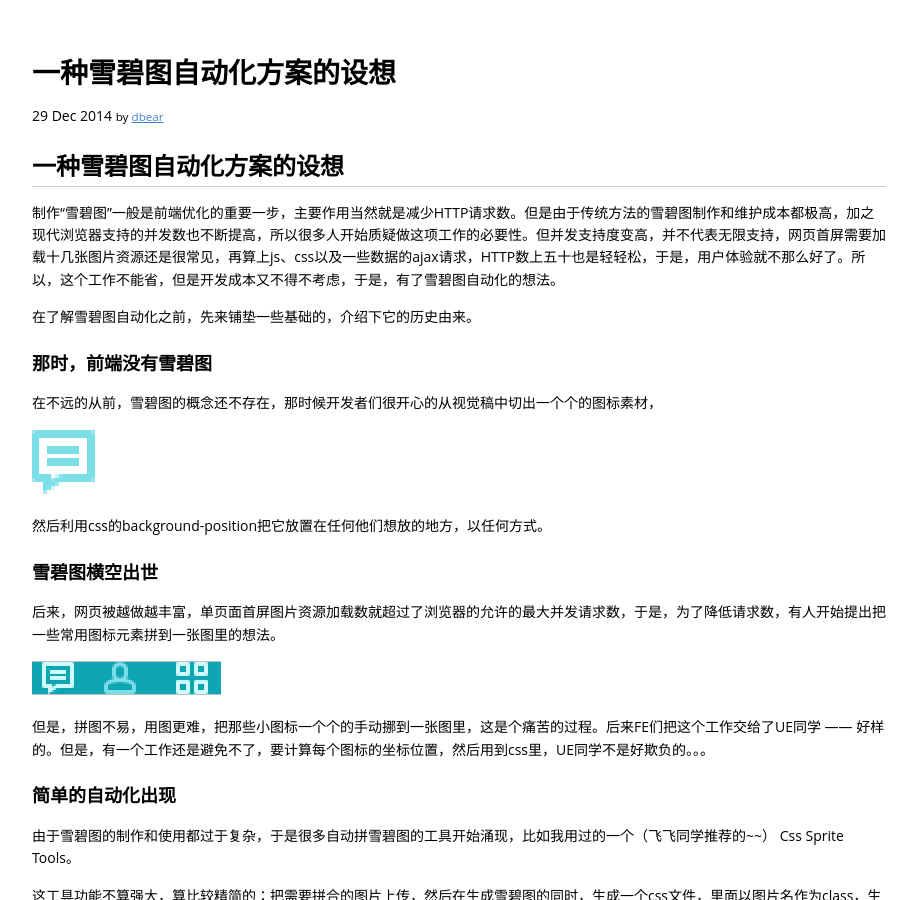
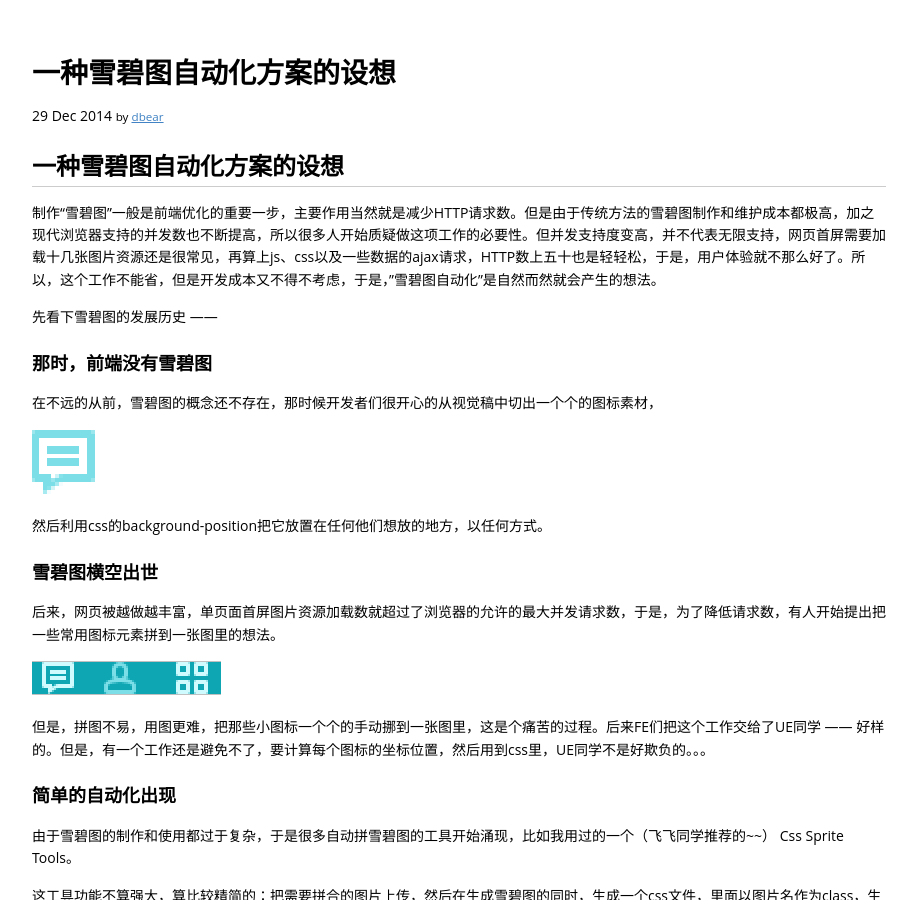
Before and after one commit to ecomfe/blog, a Jekyll site: the page built from _posts/2014-12-29-automatic-sprite.md, in a window 1280 px wide and 900 px high. Shown: the whole window, without its empty margins (181-1098 px from the left). Built offline with Jekyll 4.4.1, drawn with Linux system fonts in a browser that asks for light colours; some web fonts are replaced; Markdown is read by kramdown in place of the engine named in the settings.

Commit message:
修改一下
修改一下

```diff
--- a/_posts/2014-12-29-automatic-sprite.md
+++ b/_posts/2014-12-29-automatic-sprite.md
@@ -8,9 +8,9 @@ shortname: empty
 ## 一种雪碧图自动化方案的设想
 
 
-制作“雪碧图”一般是前端优化的重要一步，主要作用当然就是减少HTTP请求数。但是由于传统方法的雪碧图制作和维护成本都极高，加之现代浏览器支持的并发数也不断提高，所以很多人开始质疑做这项工作的必要性。但并发支持度变高，并不代表无限支持，网页首屏需要加载十几张图片资源还是很常见，再算上js、css以及一些数据的ajax请求，HTTP数上五十也是轻轻松，于是，用户体验就不那么好了。所以，这个工作不能省，但是开发成本又不得不考虑，于是，有了雪碧图自动化的想法。
+制作“雪碧图”一般是前端优化的重要一步，主要作用当然就是减少HTTP请求数。但是由于传统方法的雪碧图制作和维护成本都极高，加之现代浏览器支持的并发数也不断提高，所以很多人开始质疑做这项工作的必要性。但并发支持度变高，并不代表无限支持，网页首屏需要加载十几张图片资源还是很常见，再算上js、css以及一些数据的ajax请求，HTTP数上五十也是轻轻松，于是，用户体验就不那么好了。所以，这个工作不能省，但是开发成本又不得不考虑，于是，"雪碧图自动化"是自然而然就会产生的想法。
 
-在了解雪碧图自动化之前，先来铺垫一些基础的，介绍下它的历史由来。
+先看下雪碧图的发展历史 ——
 
 ### 那时，前端没有雪碧图
 
```
